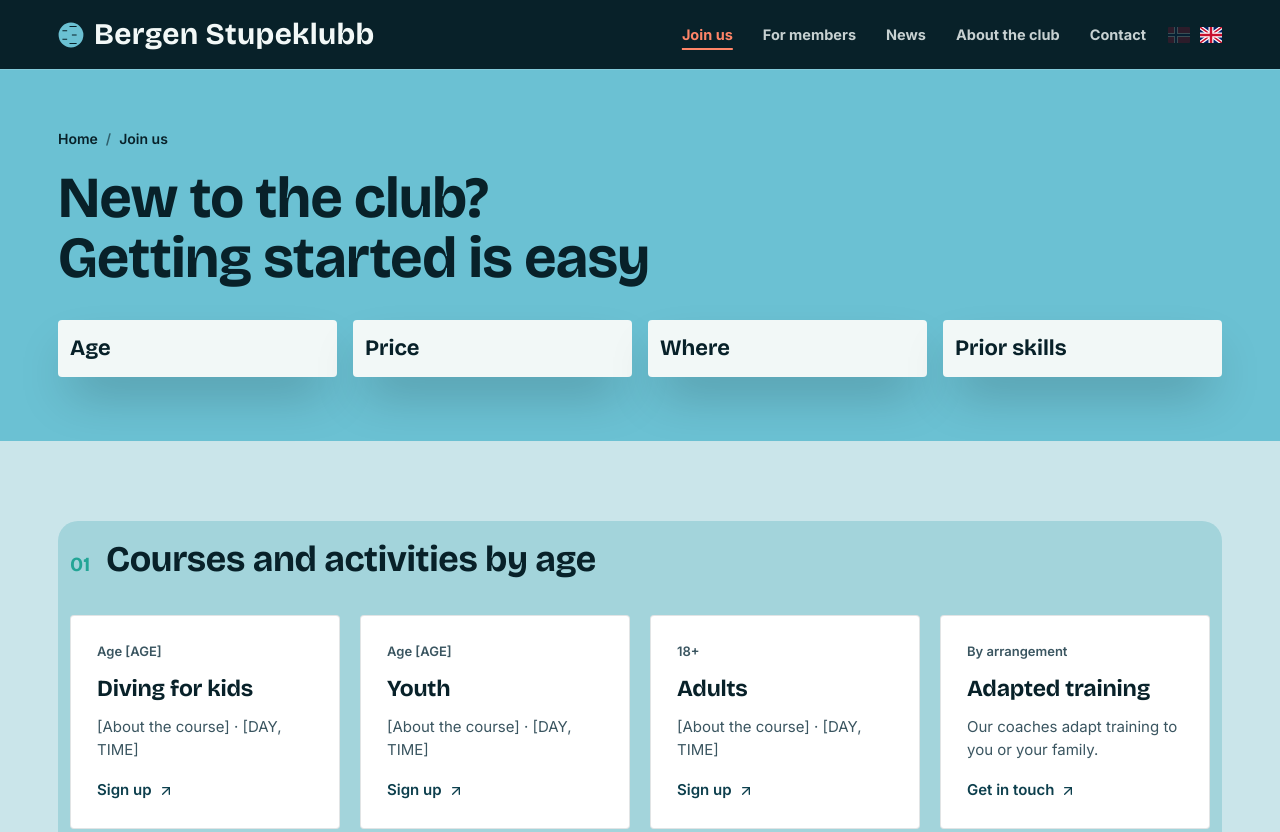
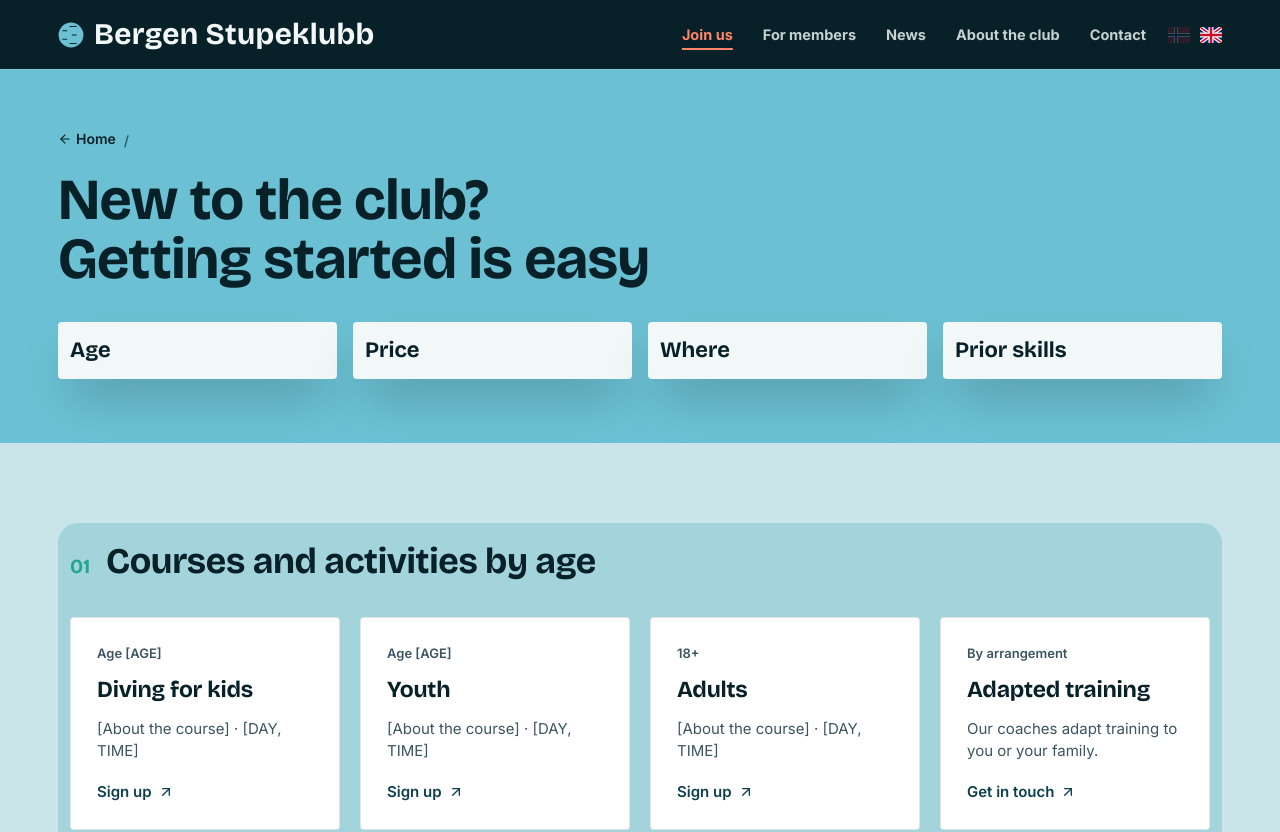
Before and after one commit to VareggMedia/Project-Stupeklubb, a Next.js app: page /en/bli-med in a window 1280 px wide. Shown: the top 832 px of the page. Built offline with nearby package versions, Linux system fonts and the light colour scheme.

Commit message:
removed duplicate navigation naming, added arrow to forside link

```diff
--- a/src/app/[locale]/components/PageHeader.tsx
+++ b/src/app/[locale]/components/PageHeader.tsx
@@ -1,6 +1,7 @@
 import { useTranslations } from "next-intl";
 import { Link } from "@/src/i18n/navigation";
 import type { ReactNode } from "react";
+import { ArrowLeft } from "lucide-react";
 
 type PageHeaderProps = {
   title: string;
@@ -28,13 +29,20 @@ export default function PageHeader({
     >
       <div className="wrap">
         <nav aria-label={t("breadcrumb")} className="text-[14px] font-semibold">
-          <Link href="/" className="hover:underline">
+          <Link
+            href="/"
+            className="group inline-flex items-center gap-1 hover:underline"
+          >
+            <ArrowLeft
+              size={14}
+              aria-hidden="true"
+              className="transition-transform duration-150 group-hover:-translate-x-0.5"
+            />
             {t("home")}
           </Link>
           <span aria-hidden="true" className="mx-2 opacity-60">
             /
           </span>
-          <span aria-current="page">{crumb}</span>
         </nav>
         <h1 className="mt-5 max-w-[18ch] text-balance text-[clamp(36px,5vw,58px)] leading-[1.03]">
           {title}
```
